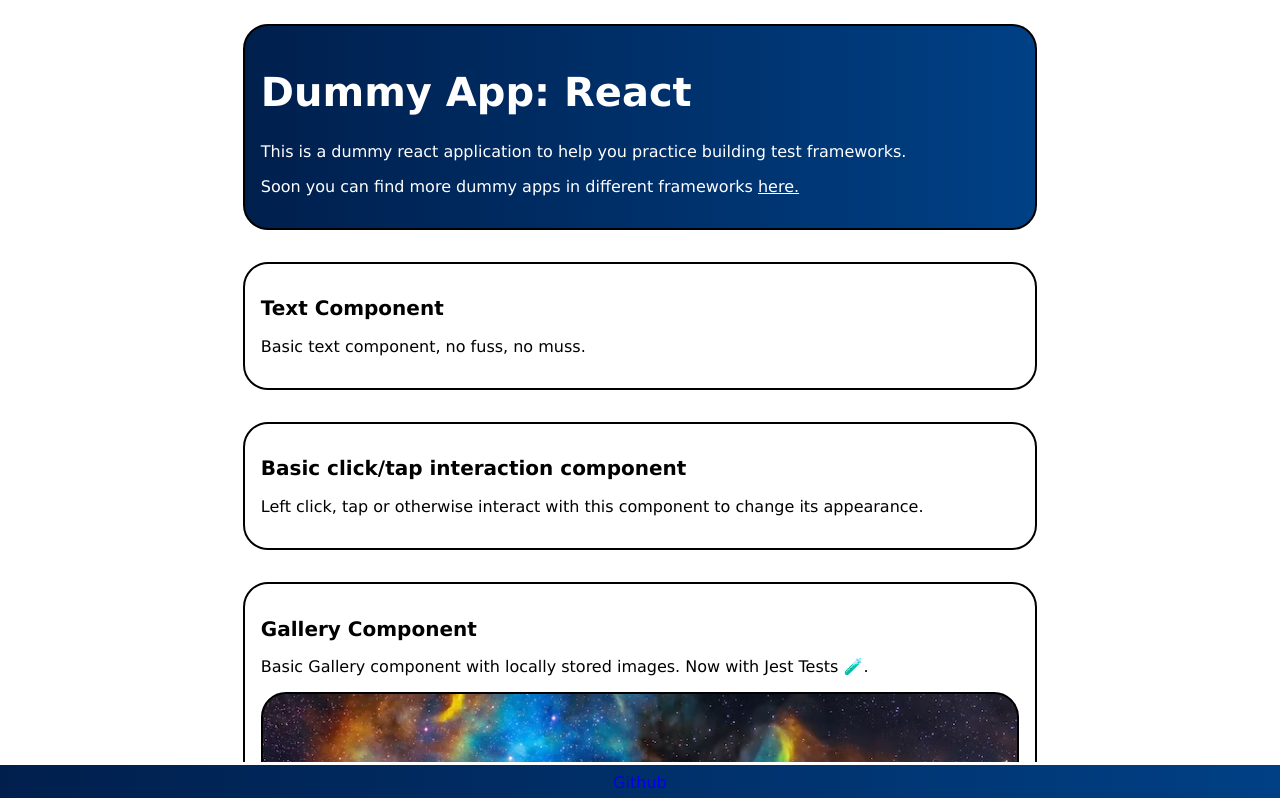
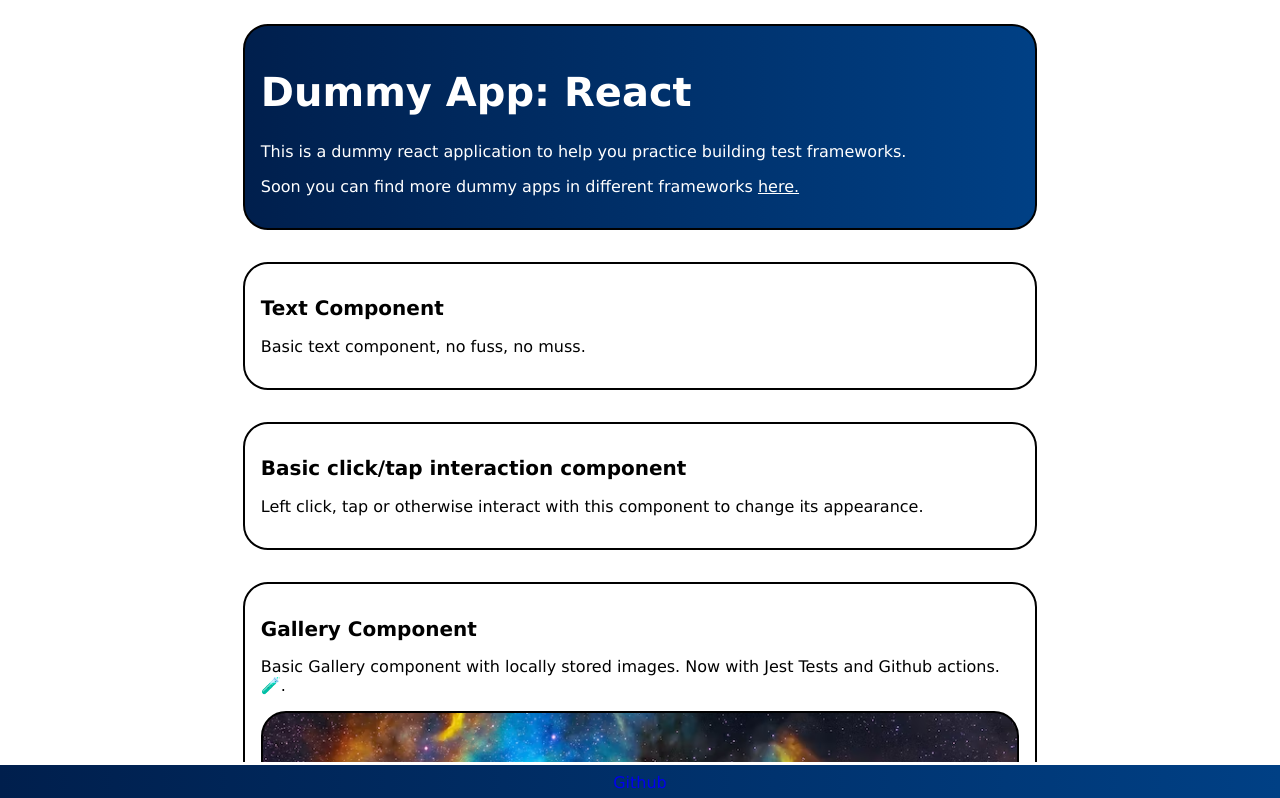
Before and after one commit to steveycee/practice-app-react, a React (Create React App) app: page / in a window 1280 px wide. Shown: the top 798 px of the page. Built offline with nearby package versions, Linux system fonts and the light colour scheme.

Commit message:
chore: test update

```diff
--- a/src/components/gallery_component/gallery_component.js
+++ b/src/components/gallery_component/gallery_component.js
@@ -30,7 +30,7 @@ function Gallery() {
       <h2>Gallery Component</h2>
       <p>
         Basic Gallery component with locally stored images. Now with Jest Tests
-        🧪.
+        and Github actions. 🧪.
       </p>
       <div className="slider">
         {sliderArr.map((item, index) => {
```
